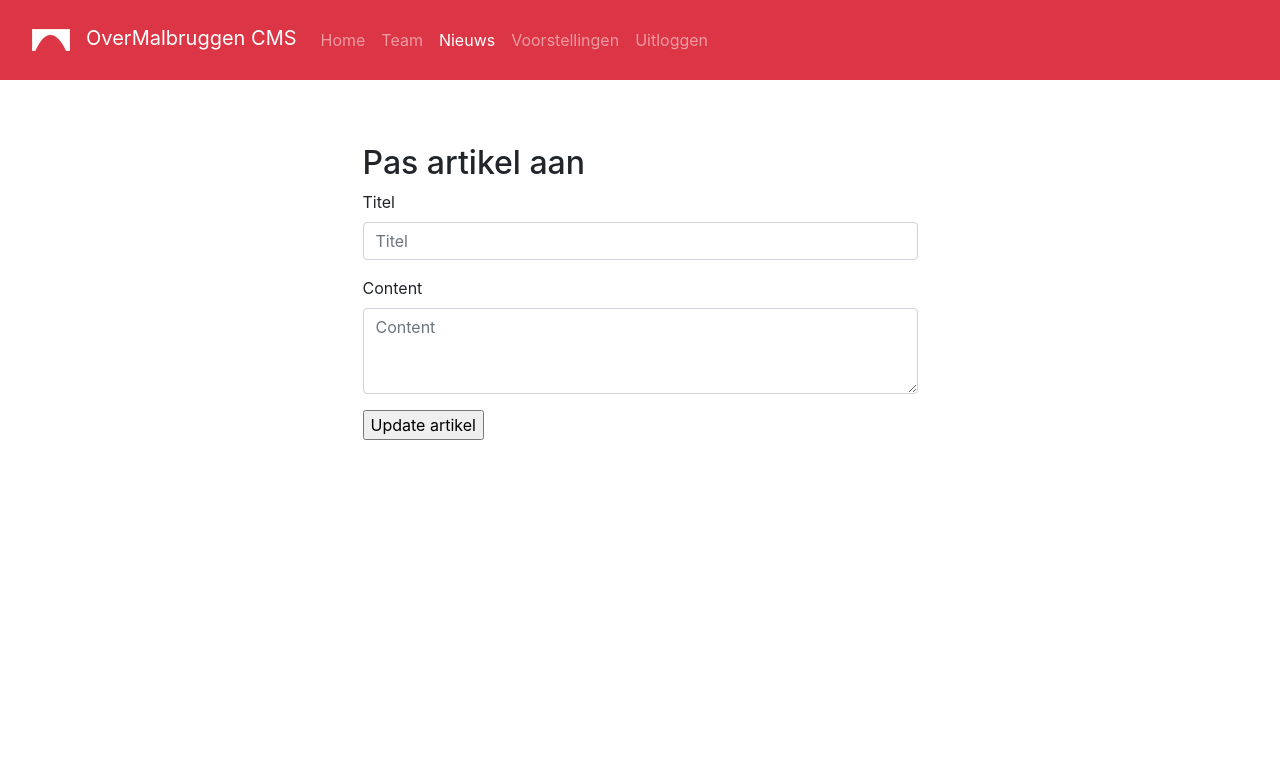
After one commit to RealVlusion/OverMalbruggen, a PHP site: page /editartikel.php?editID=1 in a window 1280 px wide. The commit adds this page. Shown: the top 783 px of the page. Run offline with PHP 8.4, Linux system fonts and the light colour scheme; the visitor is signed in with stand-in values (Sample User, id 1); tables that the repository leaves empty or names only in its code hold one stand-in row (values such as "Sample post").

Commit message:
EditArtikel commit

```diff
--- /dev/null
+++ b/cms/editartikel.php
@@ -0,0 +1,107 @@
+<?php
+
+include_once('../includes/connection.php');
+
+session_start();
+
+$editID = $_GET['editID'];
+
+//Verzamel huidige gegevens van artikel
+$stmt = $pdo->prepare("SELECT * FROM nieuws WHERE nieuwsID = ?");
+$stmt->execute(array($editID));
+$tempArtikel = $stmt->fetch();
+
+//Klik op UPDATE
+if (isset($_POST['nw_update'])) {
+    $nieuwsTitel = $_POST['nieuwsTitel'];
+    $content = nl2br($_POST['content']);
+
+    var_dump($nieuwsTitel);
+    var_dump($content);
+
+    //Update teamlid
+    $query = "UPDATE nieuws SET nieuwsTitel = '$nieuwsTitel', nieuwsContent = '$content' WHERE nieuwsID = $editID";
+    $sql = $pdo->prepare($query);
+    $sql->execute(array());
+
+
+    header('Location: nieuws.php');
+}
+?>
+
+<!--    Page Front-End-->
+
+<?php
+
+
+if (($_SESSION['logged_in'] == true)) {
+    ?>
+
+    <html>
+    <head>
+        <title>Candy CMS</title>
+        <link rel="stylesheet" href="https://stackpath.bootstrapcdn.com/bootstrap/4.4.1/css/bootstrap.min.css"
+              integrity="sha384-Vkoo8x4CGsO3+Hhxv8T/Q5PaXtkKtu6ug5TOeNV6gBiFeWPGFN9MuhOf23Q9Ifjh" crossorigin="anonymous">
+        <link rel="stylesheet" href="../css/cms.css">
+
+    </head>
+
+    <body>
+
+    <!--Navbar-->
+    <nav class="navbar navbar-expand-lg navbar-dark bg-danger">
+        <a class="navbar-brand" href="index.php"><img src="../img/NavbarLogoWhite.png">OverMalbruggen CMS</a>
+        <button class="navbar-toggler" type="button" data-toggle="collapse" data-target="#navbarNavDropdown" aria-controls="navbarNavDropdown" aria-expanded="false" aria-label="Toggle navigation">
+            <span class="navbar-toggler-icon"></span>
+        </button>
+        <div class="collapse navbar-collapse" id="navbarNavDropdown">
+            <ul class="navbar-nav">
+                <li class="nav-item">
+                    <a class="nav-link" href="index.php">Home <span class="sr-only">(current)</span></a>
+                </li>
+                <li class="nav-item">
+                    <a class="nav-link" href="team.php">Team</a>
+                </li>
+                <li class="nav-item active">
+                    <a class="nav-link" href="nieuws.php">Nieuws</a>
+                </li>
+                <li class="nav-item">
+                    <a class="nav-link" href="nieuws.php">Voorstellingen</a>
+                </li>
+                <li class="nav-item">
+                    <a class="nav-link" href="logout.php">Uitloggen</a>
+                </li>
+            </ul>
+        </div>
+    </nav>
+
+    <div class="container">
+
+
+        <?php if (isset($error)) { ?>
+        <small style="color:#aa0000"><?php echo $error; ?>
+            <br /><br />
+            <?php } ?>
+            <main class="addContainer">
+                <h2>Pas artikel aan</h2>
+                <form action="" method="post" autocomplete="off"  enctype = "multipart/form-data">
+                    <div class="form-group">
+                        <label for="Titel">Titel</label>
+                        <input type="text" name="nieuwsTitel" class="form-control" required id="Titel" placeholder="Titel">
+                    </div>
+                    <div class="form-group">
+                        <label for="exampleFormControlTextarea1">Content</label>
+                        <textarea class="form-control" name="content" id="exampleFormControlTextarea1" required placeholder="Content" rows="3"></textarea>
+                    </div>
+                    <input type="submit" name="nw_update" value="Update artikel"/>
+                </form>
+            </main>
+    </div>
+    </body>
+    </html>
+
+    <?php
+} else {
+    header('Location: inloggen.php');
+}
+?>
--- a/cms/editvoorstelling.php
+++ b/cms/editvoorstelling.php
@@ -57,7 +57,7 @@ $tempVoorstelling = $stmt->fetch();
 
             }
         }
-        header('Location: ');
+        header('Location: voorstellingen.php');
     }
 
 ?>
--- a/includes/connection.php
+++ b/includes/connection.php
@@ -2,7 +2,7 @@
 
 try{
 
-    $pdo = new PDO('mysql:host=localhost;dbname=overMalbruggenDb', 'root', '');
+    $pdo = new PDO('mysql:host=localhost;dbname=overMalbruggenDb', 'root', 'admin');
     $pdo->setAttribute(PDO::ATTR_EMULATE_PREPARES, false);
 } catch (PDOException $e){
     exit('Database error. - ' . $e);
```
